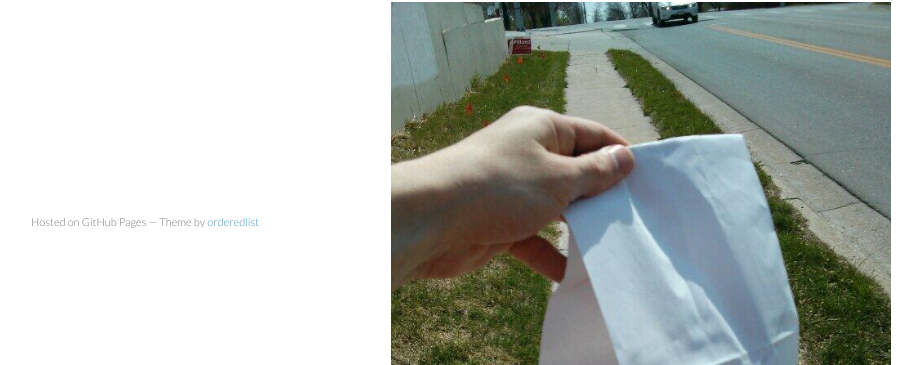
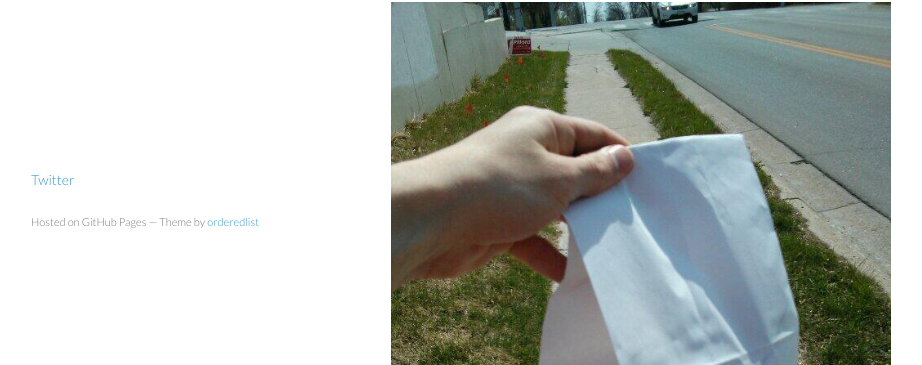
Before and after one commit to dguenther/derekeatsfood.com, a Jekyll site: the page built from _posts/2014-04-26-honest-abes.md, in a window 1280 px wide. Shown: the part 599-964 px from the top of the page, without its empty margins (179-1101 px from the left). Built offline with Jekyll 4.4.1, drawn with Linux system fonts in a browser that asks for light colours.

Commit message:
Added Twitter

```diff
--- a/_layouts/default.html
+++ b/_layouts/default.html
@@ -33,6 +33,7 @@
         {{ content }}
       </section>
       <footer>
+        <p><a href="https://twitter.com/daguenther">Twitter</a></p>
         <p><small>Hosted on GitHub Pages &mdash; Theme by <a href="https://github.com/orderedlist">orderedlist</a></small></p>
       </footer>
     </div>
```
